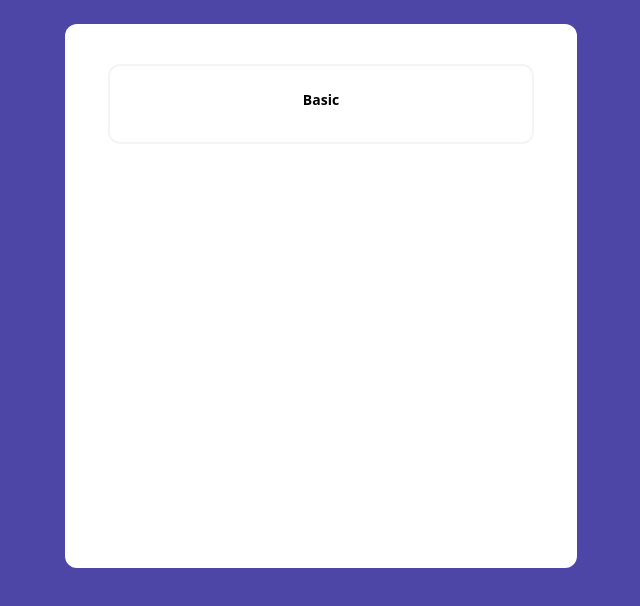
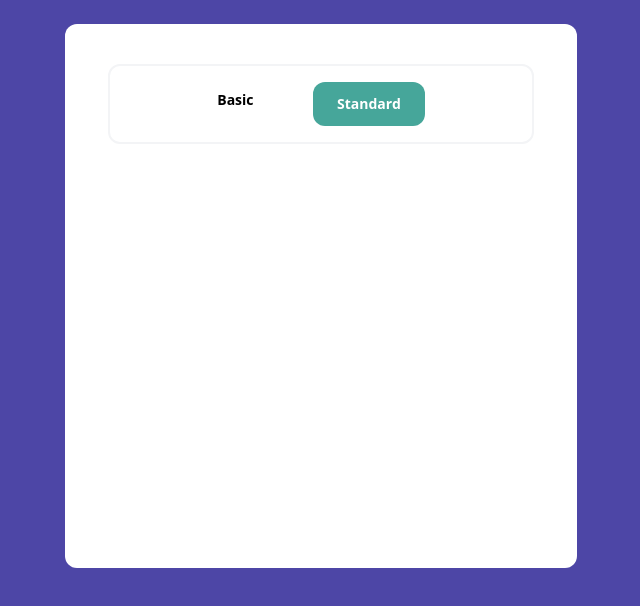
Before and after one commit to nasir-001/100-components, a Vue app: page /layout22 in a window 1280 px wide. Shown: the top 606 px of the page, without its empty margins (319-959 px from the left). Built offline with nearby package versions, Linux system fonts and the light colour scheme; the HTML template or start-up script is replaced by a standard one.

Commit message:
add standard tab to the flex

```diff
--- a/src/views/Layout22.vue
+++ b/src/views/Layout22.vue
@@ -6,7 +6,9 @@
           <div class="text-sm font-semibold pt-6">
             Basic
           </div>
-
+          <div class="bg-layout22standardTabColor rounded-xl text-center text-sm mt-4 text-white font-semibold py-3 px-6">
+            Standard
+          </div>
         </div>
       </div>
     </div>
```
